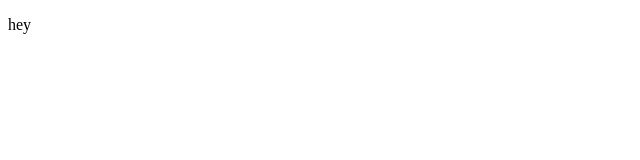
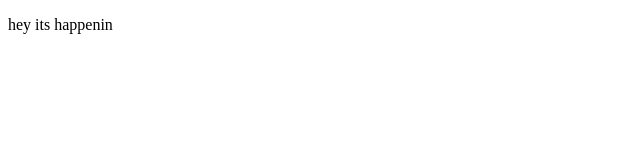
Before and after one commit to reecehbrown/reecehbrown.github.io, a plain HTML site: page index.html in a window 1280 px wide. Shown: the whole page, without its empty margins (0-640 px from the left). Drawn offline with Linux system fonts and the light colour scheme.

Commit message:
hey its happenin

```diff
--- a/index.html
+++ b/index.html
@@ -9,7 +9,7 @@
 </head>
 
 <body>
-    <p> hey </p>
+    <p> hey its happenin </p>
 </body>
 
 </html>
```
